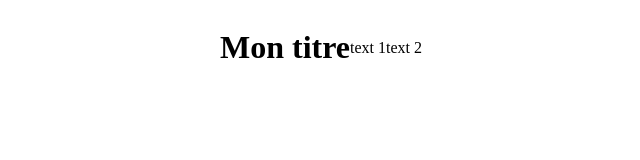
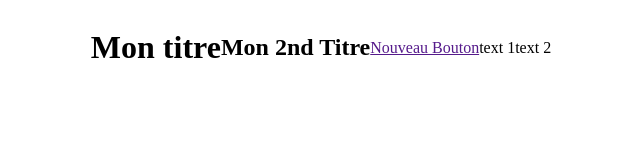
Before and after one commit to ArnaudWI/newproject, a plain HTML site: page index.html in a window 1280 px wide. Shown: the whole page, without its empty margins (319-959 px from the left). Drawn offline with Linux system fonts and the light colour scheme.

Commit message:
ajout d'un nouveau titre

```diff
--- a/index.html
+++ b/index.html
@@ -7,6 +7,9 @@
   </head>
   <body>
     <h1>Mon titre</h1>
+    <h2>Mon 2nd Titre</h2>
+    <a href="">Nouveau Bouton</a>
+
     <p>text 1</p>
     <p>text 2</p>
   </body>
```
